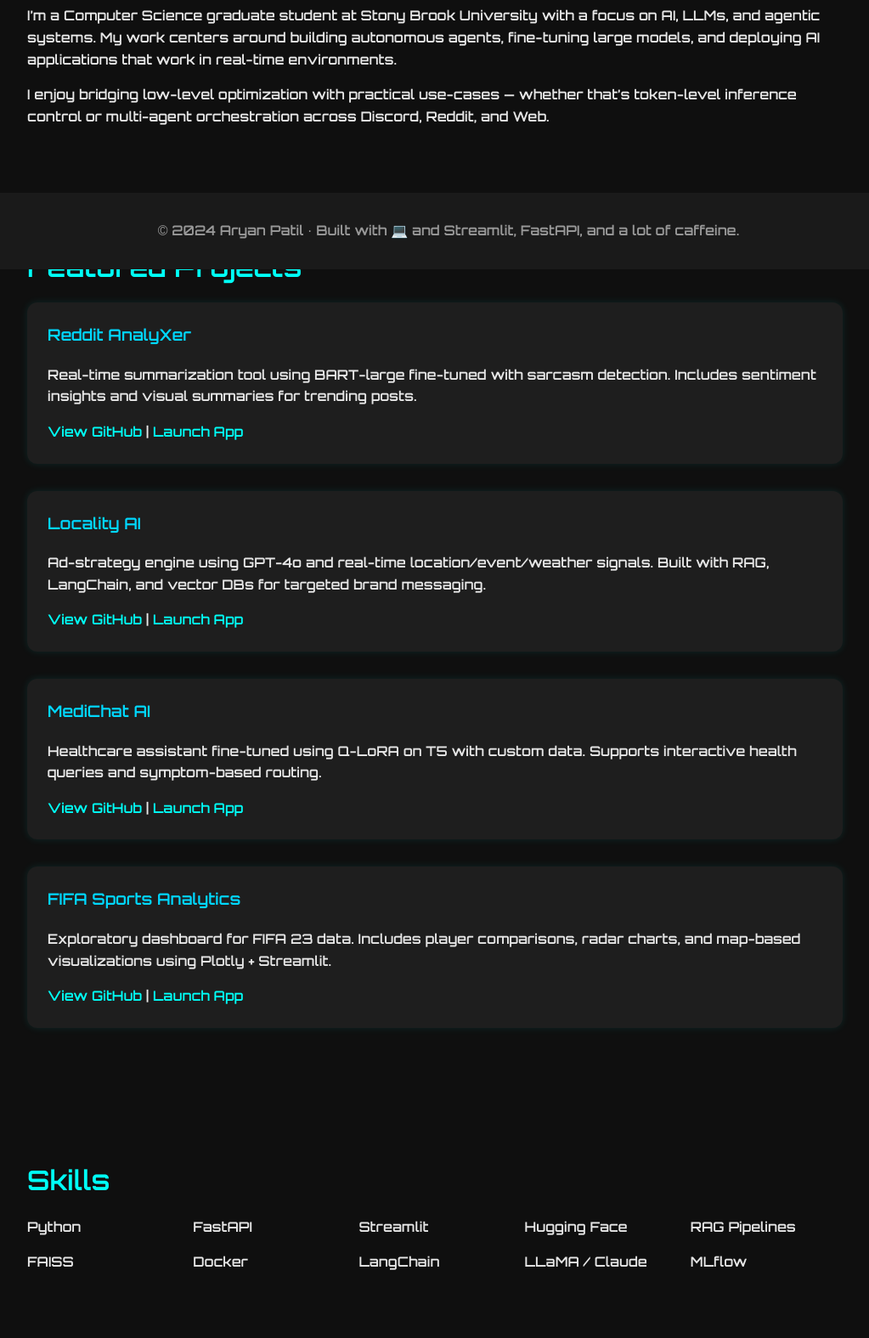
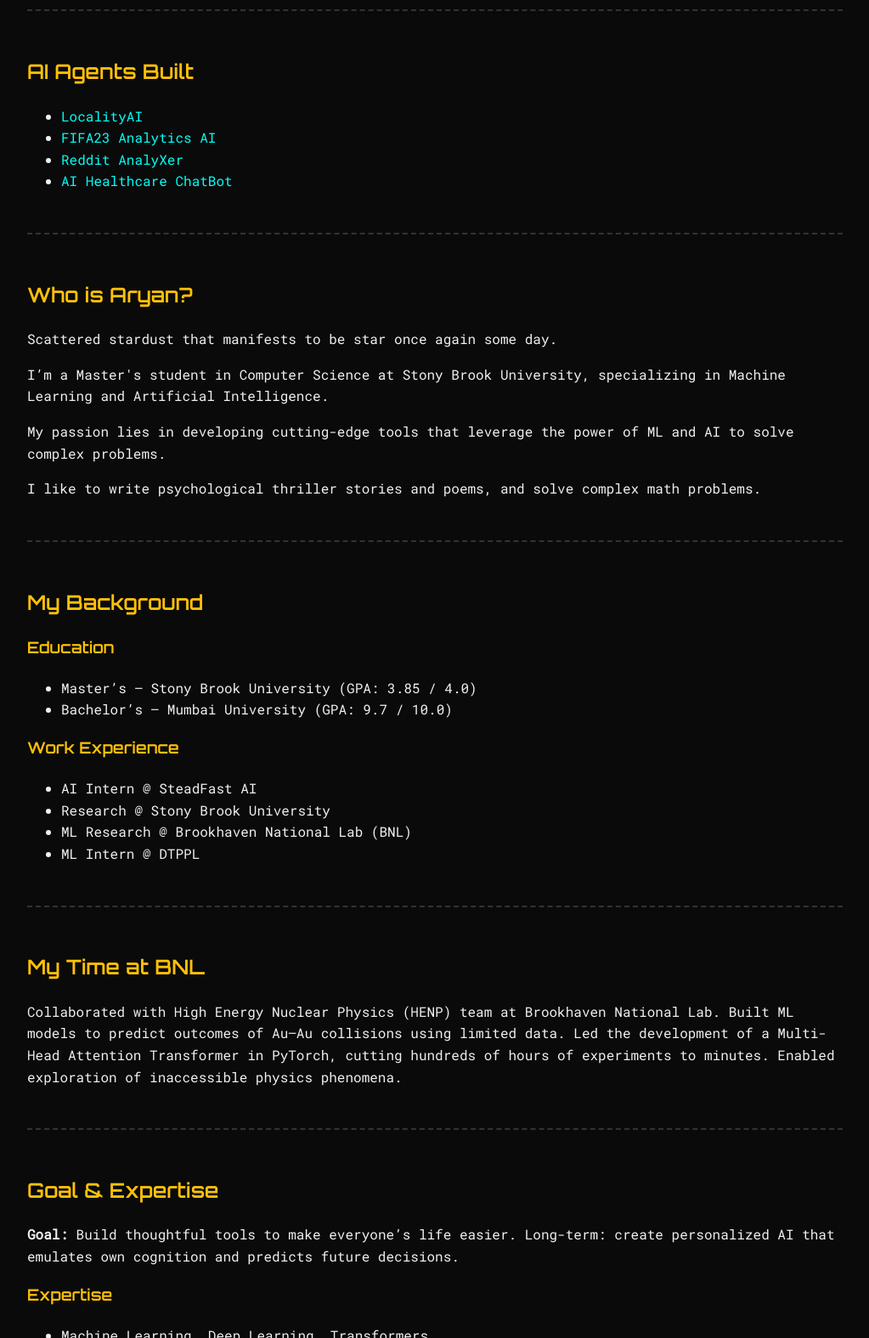
Before and after one commit to aryanator/aryanator.github.io, a plain HTML site: page portfolio/index.html in a window 1280 px wide. Shown: the part 483-2058 px from the top of the page at 85% size, without its empty margins (128-1151 px from the left). Drawn offline with Linux system fonts and the light colour scheme.

Commit message:
Update index.html

```diff
--- a/portfolio/index.html
+++ b/portfolio/index.html
@@ -2,169 +2,167 @@
 <html lang="en">
 <head>
   <meta charset="UTF-8" />
-  <meta name="viewport" content="width=device-width, initial-scale=1.0"/>
-  <title>Aryan Patil – AI Portfolio</title>
-  <link href="https://fonts.googleapis.com/css2?family=Orbitron:wght@600&display=swap" rel="stylesheet">
+  <meta name="viewport" content="width=device-width, initial-scale=1.0" />
+  <title>Aryan Patil – Portfolio</title>
   <style>
+    @import url('https://fonts.googleapis.com/css2?family=Orbitron:wght@600&family=Roboto+Mono&display=swap');
     body {
+      background-color: #0a0a0a;
+      color: #f0f0f0;
+      font-family: 'Roboto Mono', monospace;
+      line-height: 1.6;
       margin: 0;
-      font-family: 'Orbitron', sans-serif;
-      background: #0f0f0f;
-      color: #e6e6e6;
-      line-height: 1.6;
-      padding-bottom: 5rem;
+      padding: 0;
     }
-    header {
-      text-align: center;
-      padding: 4rem 1rem 2rem;
-      background: #1a1a1a;
-    }
-    header h1 {
-      font-size: 3rem;
-      color: #00fff7;
-      margin-bottom: 0.5rem;
-    }
-    header p {
-      font-size: 1.2rem;
-      color: #ccc;
-    }
-
-    .section {
+    .container {
       max-width: 960px;
       margin: auto;
-      padding: 3rem 1.5rem;
+      padding: 2rem;
     }
-    h2 {
-      color: #00fff7;
-      font-size: 2rem;
-      margin-bottom: 1rem;
+    section {
+      padding: 2rem 0;
+      border-bottom: 2px dashed #333;
     }
-    .card {
-      background: #1e1e1e;
-      padding: 1.5rem;
-      border-radius: 12px;
-      margin-bottom: 2rem;
-      box-shadow: 0 0 10px rgba(0,255,247,0.1);
-      transition: 0.3s ease;
+    h1, h2, h3 {
+      color: #ffc107;
+      font-family: 'Orbitron', sans-serif;
     }
-    .card:hover {
-      box-shadow: 0 0 25px rgba(0,255,247,0.3);
-      transform: translateY(-5px);
-    }
-    .card h3 {
-      color: #00d8ff;
-      margin-top: 0;
-    }
-    .card a {
-      color: #00fff7;
-      text-decoration: none;
-      font-weight: bold;
-    }
-    .skills-grid {
-      display: grid;
-      grid-template-columns: repeat(auto-fit, minmax(150px, 1fr));
-      gap: 1rem;
-    }
-    footer {
-      background: #1a1a1a;
-      color: #999;
-      text-align: center;
-      padding: 2rem 1rem;
-      position: fixed;
-      width: 100%;
-      bottom: 0;
-    }
-    .nav {
-      text-align: center;
-      margin-bottom: 3rem;
-    }
-    .nav a {
-      margin: 0 1rem;
+    a {
       color: #00fff7;
       text-decoration: none;
     }
-    .nav a:hover {
-      color: #00d8ff;
+    a:hover {
+      text-decoration: underline;
+    }
+    .highlight {
+      color: #ffc107;
+      font-weight: bold;
+    }
+    .card {
+      background-color: #1c1c1c;
+      padding: 1rem;
+      border-radius: 10px;
+      margin-top: 1rem;
+      box-shadow: 0 0 10px #00fff7;
     }
   </style>
 </head>
 <body>
+  <div class="container">
+    <section>
+      <h1>The Dark Knight of Deep Learning</h1>
+      <p class="highlight">Aryan Patil</p>
+      <p>
+        <a href="https://www.linkedin.com/in/aryanator/">LinkedIn</a> |
+        <a href="https://github.com/aryanator">GitHub</a> |
+        <a href="mailto:aryanator01@gmail.com">Email</a>
+      </p>
+    </section>
 
-  <header>
-    <h1>Aryan Patil</h1>
-    <p>AI Engineer · LLM Developer · Autonomous Agent Builder</p>
-    <div class="nav">
-      <a href="#about">About</a>
-      <a href="#projects">Projects</a>
-      <a href="#skills">Skills</a>
-      <a href="#contact">Contact</a>
-    </div>
-  </header>
+    <section>
+      <h2>Open Source Contributions</h2>
+      <ul>
+        <li><a href="https://github.com/aryanator">30+ GitHub Repositories</a></li>
+        <li><a href="https://pypi.org/user/aryanator/">ML libraries – 3k+ downloads</a></li>
+        <li>Multiple Successful PRs</li>
+      </ul>
+    </section>
 
-  <section id="about" class="section">
-    <h2>About Me</h2>
-    <p>I’m a Computer Science graduate student at Stony Brook University with a focus on AI, LLMs, and agentic systems. My work centers around building autonomous agents, fine-tuning large models, and deploying AI applications that work in real-time environments.</p>
-    <p>I enjoy bridging low-level optimization with practical use-cases — whether that’s token-level inference control or multi-agent orchestration across Discord, Reddit, and Web.</p>
-  </section>
+    <section>
+      <h2>AI Agents Built</h2>
+      <ul>
+        <li><a href="https://aryanator.github.io/ai-agents/locality-ai">LocalityAI</a></li>
+        <li><a href="https://aryanator.github.io/ai-agents/sports-ai-analytics">FIFA23 Analytics AI</a></li>
+        <li><a href="https://aryanator.github.io/ai-agents/sports-ai-analytics">Reddit AnalyXer</a></li>
+        <li><a href="https://aryanator.github.io/ai-agents/medichat-ai">AI Healthcare ChatBot</a></li>
+      </ul>
+    </section>
 
-  <section id="projects" class="section">
-    <h2>Featured Projects</h2>
+    <section>
+      <h2>Who is Aryan?</h2>
+      <p>Scattered stardust that manifests to be star once again some day.</p>
+      <p>I’m a Master's student in Computer Science at Stony Brook University, specializing in Machine Learning and Artificial Intelligence.</p>
+      <p>My passion lies in developing cutting-edge tools that leverage the power of ML and AI to solve complex problems.</p>
+      <p>I like to write psychological thriller stories and poems, and solve complex math problems.</p>
+    </section>
 
-    <div class="card">
-      <h3>Reddit AnalyXer</h3>
-      <p>Real-time summarization tool using BART-large fine-tuned with sarcasm detection. Includes sentiment insights and visual summaries for trending posts.</p>
-      <a href="https://github.com/aryanator/Reddit-AnalyXer" target="_blank">View GitHub</a> |
-      <a href="https://reddit-analyxer.streamlit.app/" target="_blank">Launch App</a>
-    </div>
+    <section>
+      <h2>My Background</h2>
+      <h3>Education</h3>
+      <ul>
+        <li>Master’s – Stony Brook University (GPA: 3.85 / 4.0)</li>
+        <li>Bachelor’s – Mumbai University (GPA: 9.7 / 10.0)</li>
+      </ul>
+      <h3>Work Experience</h3>
+      <ul>
+        <li>AI Intern @ SteadFast AI</li>
+        <li>Research @ Stony Brook University</li>
+        <li>ML Research @ Brookhaven National Lab (BNL)</li>
+        <li>ML Intern @ DTPPL</li>
+      </ul>
+    </section>
 
-    <div class="card">
-      <h3>Locality AI</h3>
-      <p>Ad-strategy engine using GPT-4o and real-time location/event/weather signals. Built with RAG, LangChain, and vector DBs for targeted brand messaging.</p>
-      <a href="https://github.com/aryanator/ai-market-intelligence" target="_blank">View GitHub</a> |
-      <a href="https://ai-market-intelligence-tool.streamlit.app/" target="_blank">Launch App</a>
-    </div>
+    <section>
+      <h2>My Time at BNL</h2>
+      <p>Collaborated with High Energy Nuclear Physics (HENP) team at Brookhaven National Lab. Built ML models to predict outcomes of Au–Au collisions using limited data. Led the development of a Multi-Head Attention Transformer in PyTorch, cutting hundreds of hours of experiments to minutes. Enabled exploration of inaccessible physics phenomena.</p>
+    </section>
 
-    <div class="card">
-      <h3>MediChat AI</h3>
-      <p>Healthcare assistant fine-tuned using Q-LoRA on T5 with custom data. Supports interactive health queries and symptom-based routing.</p>
-      <a href="https://github.com/aryanator/medichat-ai" target="_blank">View GitHub</a> |
-      <a href="https://ai-health-chatbot.streamlit.app/" target="_blank">Launch App</a>
-    </div>
+    <section>
+      <h2>Goal & Expertise</h2>
+      <p><strong>Goal:</strong> Build thoughtful tools to make everyone’s life easier. Long-term: create personalized AI that emulates own cognition and predicts future decisions.</p>
+      <h3>Expertise</h3>
+      <ul>
+        <li>Machine Learning, Deep Learning, Transformers</li>
+        <li>Reinforcement Learning, NLP, Computer Vision</li>
+        <li>LLMs, Linear Algebra, Probability Theory</li>
+      </ul>
+    </section>
 
-    <div class="card">
-      <h3>FIFA Sports Analytics</h3>
-      <p>Exploratory dashboard for FIFA 23 data. Includes player comparisons, radar charts, and map-based visualizations using Plotly + Streamlit.</p>
-      <a href="https://github.com/aryanator/fifa23-ai-analytics" target="_blank">View GitHub</a> |
-      <a href="https://fifa23-ai-analytics.streamlit.app/" target="_blank">Launch App</a>
-    </div>
-  </section>
+    <section>
+      <h2>Latest Projects</h2>
+      <ul>
+        <li><a href="https://github.com/aryanator/locality-ai">LocalityAI</a>: AI-powered RAG-based recommender with FastAPI + FAISS + Mistral</li>
+        <li><a href="https://github.com/aryanator/sports-ai-analytics">FIFA23 Analytics</a>: Interactive AI dashboard for football tactics</li>
+        <li><a href="https://github.com/aryanator/medichat-ai">AI Healthcare ChatBot</a>: Fine-tuned T5 + DistilBERT, deployed via Flask + EC2</li>
+      </ul>
+    </section>
 
-  <section id="skills" class="section">
-    <h2>Skills</h2>
-    <div class="skills-grid">
-      <div>Python</div>
-      <div>FastAPI</div>
-      <div>Streamlit</div>
-      <div>Hugging Face</div>
-      <div>RAG Pipelines</div>
-      <div>FAISS</div>
-      <div>Docker</div>
-      <div>LangChain</div>
-      <div>LLaMA / Claude</div>
-      <div>MLflow</div>
-    </div>
-  </section>
+    <section>
+      <h2>Other Projects</h2>
+      <ul>
+        <li><a href="https://github.com/aryanator/reddit-summarizer">Reddit Summarizer</a>: Real-time summarization with BART-large and Streamlit</li>
+        <li><a href="https://github.com/aryanator/traffic-rl">Traffic Light Optimization</a>: Deep Q-Learning with SUMO simulator</li>
+        <li><a href="https://github.com/aryanator/emotion-quiz">Emotion-Based E-Learning</a>: Emotion-driven quizzes with face recognition</li>
+        <li><a href="https://github.com/aryanator/music-nlp">Mining Psychology in Music</a>: GPT2/BERT based multi-task music analysis</li>
+      </ul>
+    </section>
 
-  <section id="contact" class="section">
-    <h2>Contact</h2>
-    <p>Email: <a href="mailto:arpatil@cs.stonybrook.edu">arpatil@cs.stonybrook.edu</a></p>
-    <p>GitHub: <a href="https://github.com/aryanator" target="_blank">github.com/aryanator</a></p>
-    <p>Portfolio: <a href="https://aryanator.github.io" target="_blank">aryanator.github.io</a></p>
-  </section>
+    <section>
+      <h2>Additional Projects</h2>
+      <ul>
+        <li><a href="https://github.com/aryanator/multilingual-transformers">Transformers for Classification</a>: NLP with PyTorch, HuggingFace, TF</li>
+        <li><a href="https://github.com/aryanator/action-recognition">Human Action Recognition</a>: ConvLSTM2D + CNN3D model</li>
+        <li><a href="https://github.com/aryanator/subreddit-trends">Subreddit Trend Analysis</a>: LLM-based sentiment analysis on Reddit</li>
+        <li><a href="https://github.com/aryanator/vr-classroom">Virtual Classroom</a>: Unity 3D + C# using Oculus VR</li>
+        <li><a href="https://github.com/aryanator/e-learning-covid">E-Learning Platform</a>: Full stack site for resource sharing during COVID-19</li>
+        <li><a href="https://github.com/aryanator/blockchain-ecommerce">Blockchain E-Commerce</a>: Solidity-based online store contracts</li>
+        <li><a href="https://github.com/aryanator/student-dropout-viz">Dropout Visualization</a>: D3.js dashboard to analyze education trends</li>
+      </ul>
+    </section>
 
-  <footer>
-    © 2024 Aryan Patil · Built with 💻 and Streamlit, FastAPI, and a lot of caffeine.
-  </footer>
+    <section>
+      <h2>Reach Out</h2>
+      <p>📍 Chapin L1174, 700 Health Science Drive, Stony Brook, NY 11790</p>
+      <p>📧 <a href="mailto:aryanator01@gmail.com">aryanator01@gmail.com</a> | <a href="mailto:arpatil@cs.stonybrook.edu">arpatil@cs.stonybrook.edu</a></p>
+      <p>📞 (934) 451 9501</p>
+    </section>
 
+    <section>
+      <h2>Unfiltered Thought</h2>
+      <blockquote>
+        "I shall be called Innovative, Meticulous, and Versatile if I succeed. Else it will be Overthinker, Stubborn, and Indecisive. Yet, one should choose to be unapologetically themselves, day in day out."
+      </blockquote>
+    </section>
+  </div>
 </body>
 </html>
```
